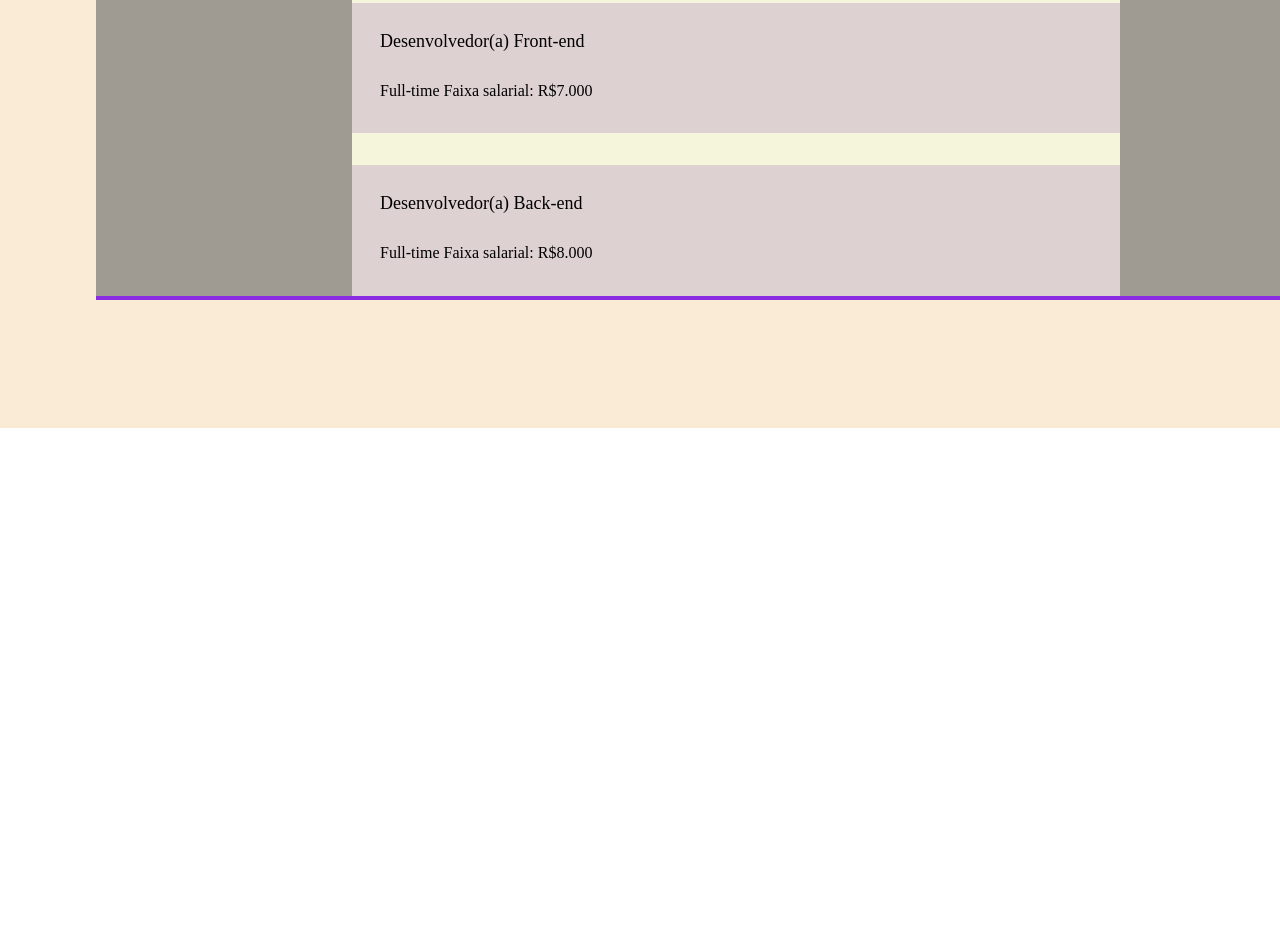
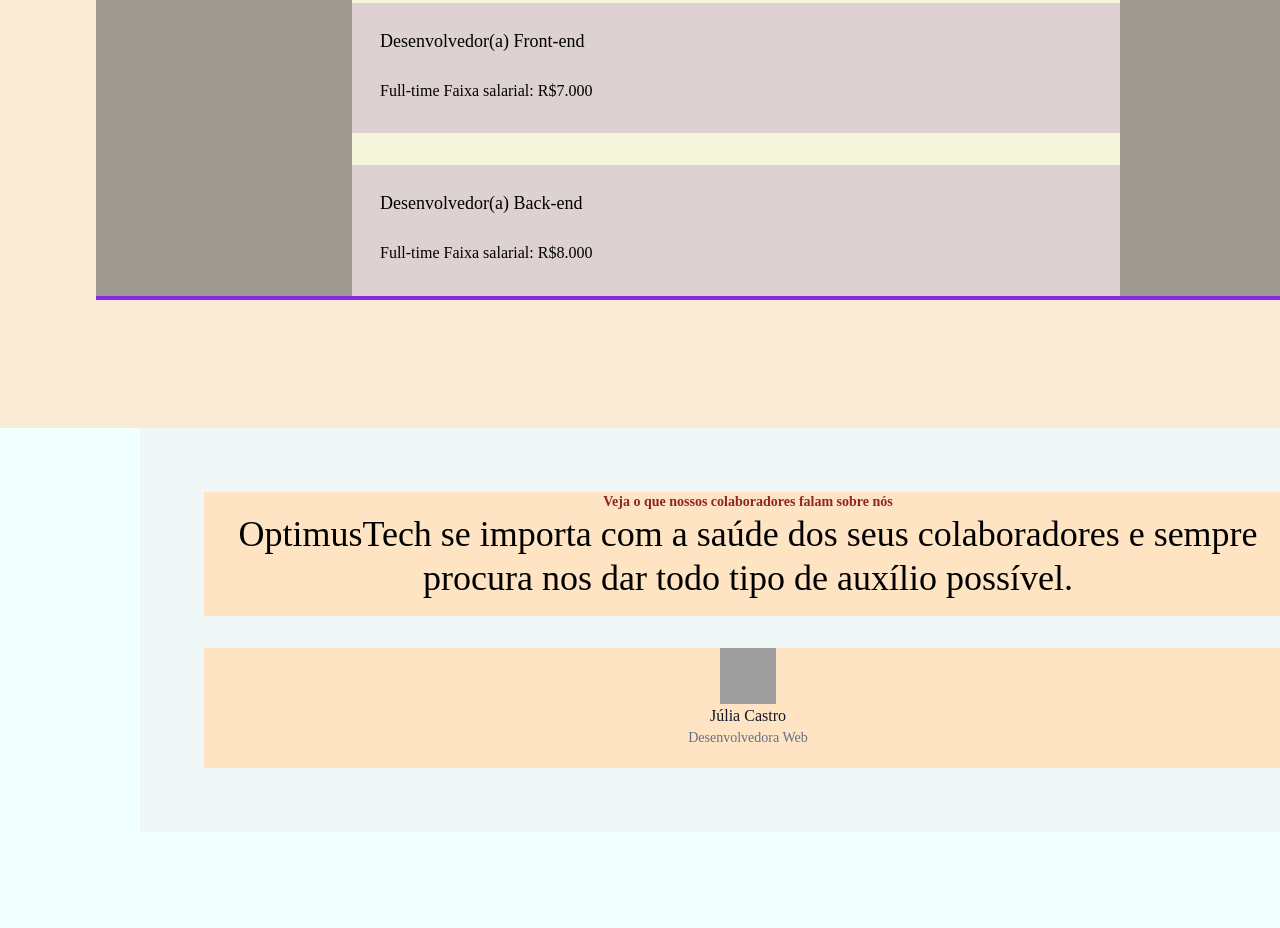
Before and after one commit to rogeriop/html-css-7days-first, a plain HTML site: page index.html in a window 1280 px wide. Shown: the part 2145-3073 px from the top of the page. Before the commit the page ends 2573 px from the top, so only its background shows below. Drawn offline with Linux system fonts and the light colour scheme; grey boxes are pictures that could not be loaded.

Commit message:
Seção de depoimentos 6/7

```diff
--- a/index.html
+++ b/index.html
@@ -111,6 +111,22 @@
                 </div>
             </div>
         </section>
+        <section class="depoimento">
+            <div class="depoimento__conteudo">
+                <div class="depoimento__conteudo-fala">
+                    <span class="depoimento__conteudo-fala-titulo">Veja o que nossos colaboradores falam sobre nós</span>
+                    <span class="depoimento__conteudo-fala-texto">OptimusTech se importa com a saúde dos seus colaboradores e sempre procura nos dar todo tipo de auxílio possível.</span>
+                </div>
+                <div class="depoimento__conteudo-imagem">
+                    <img class="depoimento__conteudo-imagem-foto" src="./assets/Avatar.svg">
+                    <span class="depoimento__conteudo-imagem-nome" >Júlia Castro</span>
+                    <span class="depoimento__conteudo-imagem-cargo" >Desenvolvedora Web</span>
+
+                </div>
+            </div>
+
+        </section>
+
     </main>
 </body>
 </html>
--- /dev/null
+++ b/styles/depoimentos.css
@@ -0,0 +1,73 @@
+
+.depoimento {
+    height: 500px;
+    background-color: azure;
+    display: flex;
+    padding-left: 140px;
+}
+
+.depoimento__conteudo {
+    width: 1216px;
+    height: 404px;
+    padding-right: 64px;
+    padding-left: 64px;
+    display: flex;
+    flex-direction: column;
+    align-items: center;
+    justify-content: center;
+    grid-area: 16px;
+    gap: 32px;
+    background: #C3191908;
+
+}
+
+.depoimento__conteudo-fala {
+    width: 1088px;
+    height: 124px;
+    display: flex;
+    flex-direction: column;
+    align-items: center;
+    background-color: bisque;
+}
+
+.depoimento__conteudo-fala-titulo {
+    font-weight: 600;
+    font-size: 14px;
+    line-height: 20px;
+    color: var(--cor-avermelhada);
+}
+
+.depoimento__conteudo-fala-texto {
+    font-weight: 500;
+    font-size: 36px;
+    line-height: 44px;
+    text-align: center;
+}
+
+.depoimento__conteudo-imagem {
+    width: 1088px;
+    height: 120px;
+    background-color: bisque;
+    display: flex;
+    flex-direction: column;
+    align-items: center;
+}
+
+.depoimento__conteudo-imagem-foto {
+    width: 56px;
+    height: 56px;
+}
+
+.depoimento__conteudo-imagem-nome {
+    font-weight: 500;
+    font-size: 16px;
+    line-height: 24px;
+    color: var(--cor-quase-preta);
+}
+
+.depoimento__conteudo-imagem-cargo {
+    font-weight: 400;
+    font-size: 14px;
+    line-height: 20px;
+    color: var(--cor-cinza);
+}
--- a/styles/styles.css
+++ b/styles/styles.css
@@ -2,6 +2,7 @@
 @import url("primeira-secao.css");
 @import url("metricas.css");
 @import url("talentos.css");
+@import url("depoimentos.css");
 @import url('https://fonts.googleapis.com/css2?family=Inter:ital,opsz,wght@0,14..32,100..900;1,14..32,100..900&display=swap');
 
 
--- a/styles/talentos.css
+++ b/styles/talentos.css
@@ -1,6 +1,5 @@
 
 .talentos {
-/*    width: 1440px;*/
     height: 1798px;
     padding-left: 96px;
     padding-right: 96px;
```
Also changed, not shown: 1 other file.
